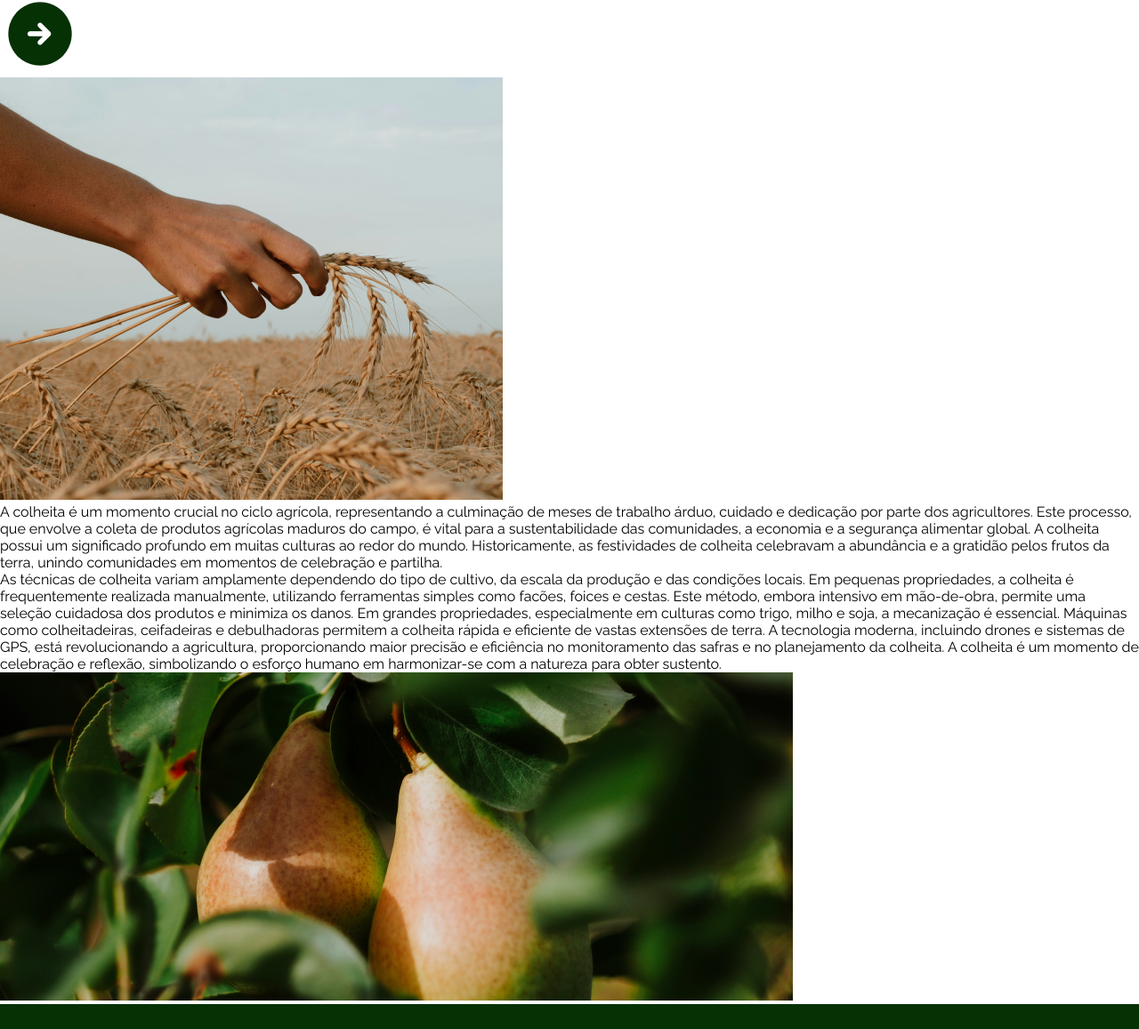
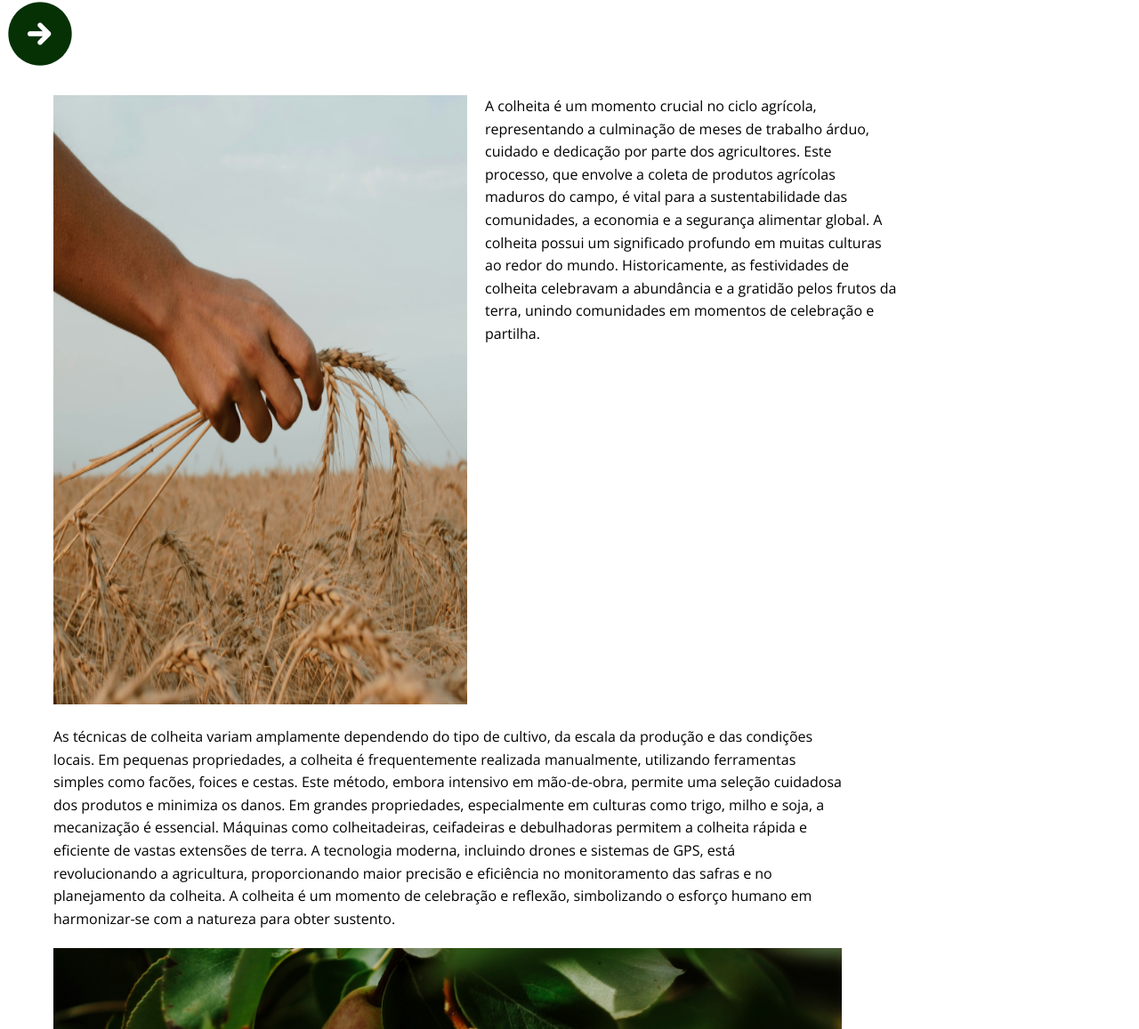
Before and after one commit to Theux15/FARMED, a plain HTML site: page Conteúdos/colheita/colheita.html in a window 1280 px wide. Shown: the part 670-1827 px from the top of the page at 89% size. Drawn offline with nearby package versions, Linux system fonts and the light colour scheme.

Commit message:
N- Arrumar o conteudo colheita e solos

```diff
--- a/Conteúdos/colheita/colheita.css
+++ b/Conteúdos/colheita/colheita.css
@@ -168,3 +168,72 @@ h1 {
    width: 886px;
    height: 275px;
 }
+
+/*/
+
+
+/*/
+
+.container {
+    max-width: 1200px;
+    margin: 0 auto;
+    padding: 20px;
+}
+
+.texto-e-imagem-centrado {
+    display: flex;
+    justify-content: center;
+    margin-bottom: 20px;
+}
+
+.texto-e-imagem {
+    display: flex;
+    align-items: flex-start;
+    width: 100%;
+}
+
+.imagem-container {
+    margin-right: 20px;
+}
+
+.imagem1 {
+    width: 465px;
+    height: 685px;
+}
+
+.texto-imagem1 {
+    width: 465px;
+    font-family: 'Open Sans', sans-serif;
+    text-align: left;
+    line-height: 1.6;
+    margin: 0;
+}
+
+
+.texto2-container, .imagem-centralizada {
+    width: 886px;
+    margin-bottom: 20px;
+}
+
+.texto2 {
+    font-family: 'Open Sans', sans-serif;
+    text-align: left;
+    margin: 0;
+    line-height: 1.6;
+}
+
+.imagem2 {
+    width: 886px;
+    height: auto;
+}
+
+.imagem-centralizada {
+    display: flex;
+    justify-content: center;
+    margin-top: 20px;
+}
+
+h1, h2 {
+    font-family: 'Raleway', sans-serif;
+    text-align: center;
+}
--- a/Conteúdos/colheita/colheita.html
+++ b/Conteúdos/colheita/colheita.html
@@ -46,27 +46,43 @@
 
         <img src="../../imagens/colheita/colheita_fundo.png" alt="img fundo">
 
-        <div>
+        <div class="seta_esquerda">
             <img src="../../imagens/setas/seta_esquerda.png" alt="seta_esquerda">
         </div>
 
         <h1>Colheita</h1>
 
-        <div>
+        <divs class="seta_direita">
             <img src="../../imagens/setas/seta_direita.png" alt="seta_direita">
         </div>
 
-        <div class="conteudo">
+        <div class="container">
+            <div class="texto-e-imagem-centrado">
+                <div class="texto-e-imagem">
+                    <div class="imagem-container">
+                        <img src="../../imagens/colheita/img1.png" alt="Imagem do plantio" class="imagem1">
+                    </div>
+                    <p class="texto-imagem1">
+                    A colheita é um momento crucial no ciclo agrícola, representando a culminação de meses de trabalho árduo, cuidado e dedicação por parte dos agricultores. Este processo, que envolve a coleta de produtos agrícolas maduros do campo, é vital para a sustentabilidade das comunidades, a economia e a segurança alimentar global. A colheita possui um significado profundo em muitas culturas ao redor do mundo. Historicamente, as festividades de colheita celebravam a abundância e a gratidão pelos frutos da terra, unindo comunidades em momentos de celebração e partilha.
+                    </p>
 
-            <img src="../../imagens/colheita/img1.png" alt="img1">
+                </div>
+            </div>
 
-            <p class="p1">A colheita é um momento crucial no ciclo agrícola, representando a culminação de meses de trabalho árduo, cuidado e dedicação por parte dos agricultores. Este processo, que envolve a coleta de produtos agrícolas maduros do campo, é vital para a sustentabilidade das comunidades, a economia e a segurança alimentar global.    A colheita possui um significado profundo em muitas culturas ao redor do mundo. Historicamente, as festividades de colheita celebravam a abundância e a gratidão pelos frutos da terra, unindo comunidades em momentos de celebração e partilha.</p>
+            <div class="texto-e-imagem-centralizado">
+                <div class="texto2-container">
+                    <p class="texto2">
+                        As técnicas de colheita variam amplamente dependendo do tipo de cultivo, da escala da produção e das condições locais. Em pequenas propriedades, a colheita é frequentemente realizada manualmente, utilizando ferramentas simples como facões, foices e cestas. Este método, embora intensivo em mão-de-obra, permite uma seleção cuidadosa dos produtos e minimiza os danos. Em grandes propriedades, especialmente em culturas como trigo, milho e soja, a mecanização é essencial. Máquinas como colheitadeiras, ceifadeiras e debulhadoras permitem a colheita rápida e eficiente de vastas extensões de terra. A tecnologia moderna, incluindo drones e sistemas de GPS, está revolucionando a agricultura, proporcionando maior precisão e eficiência no monitoramento das safras e no planejamento da colheita. A colheita é um momento de celebração e reflexão, simbolizando o esforço humano em harmonizar-se com a natureza para obter sustento.
+                    </p>
+                </div>
+                <div class="imagem-centralizada">
+                    <img src="../../imagens/colheita/img2.png" alt="Imagem do plantio" class="imagem2">
+                </div>
+            </div>
+        </div>
 
-            <p class="p2">As técnicas de colheita variam amplamente dependendo do tipo de cultivo, da escala da produção e das condições locais. Em pequenas propriedades, a colheita é frequentemente realizada manualmente, utilizando ferramentas simples como facões, foices e cestas. Este método, embora intensivo em mão-de-obra, permite uma seleção cuidadosa dos produtos e minimiza os danos.   Em grandes propriedades, especialmente em culturas como trigo, milho e soja, a mecanização é essencial. Máquinas como colheitadeiras, ceifadeiras e debulhadoras permitem a colheita rápida e eficiente de vastas extensões de terra. A tecnologia moderna, incluindo drones e sistemas de GPS, está revolucionando a agricultura, proporcionando maior precisão e eficiência no monitoramento das safras e no planejamento da colheita.    A colheita é um momento de celebração e reflexão, simbolizando o esforço humano em harmonizar-se com a natureza para obter sustento. </p>
 
-            <img src="../../imagens/colheita/img2.png" alt="img2">
 
-        </div>
         <div class="rodape">
             <a href="index.html" class="logo_rodape"><h1 class="logo_style">FARMED</h1></a>
 
--- a/Conteúdos/plantio/plantio.css
+++ b/Conteúdos/plantio/plantio.css
@@ -164,36 +164,36 @@ h1 {
     font-family: 'Open Sans', sans-serif;
   }
 
-/* Estilo para o contêiner principal */
 
-/* Estilo para o contêiner principal */
 .container {
-  max-width: 1200px; /* Define a largura máxima do contêiner */
-  margin: 0 auto; /* Centraliza o contêiner horizontalmente */
-  padding: 20px; /* Adiciona espaçamento interno ao contêiner */
+  max-width: 1200px;
+  margin: 0 auto;
+  padding: 20px;
 }
 
-/* Estilo para o contêiner de texto e imagem lado a lado */
+
 .texto-e-imagem {
   display: flex;
-  align-items: center; /* Alinha verticalmente a imagem e o texto */
-  margin-bottom: 20px; /* Espaço abaixo do contêiner */
+  align-items: center;
+  margin-bottom: 20px;
 }
 
 .imagem-container {
-  margin-right: 20px; /* Espaço à direita da imagem */
+  margin-right: 20px;
 }
 
 .imagem1-container img {
-  max-width: 250px; /* Define a largura máxima para a imagem 1 */
-  height: auto; /* Mantém a proporção da imagem */
+  max-width: 250px;
+  height: auto;
 }
 
 .texto-imagem1 {
-  max-width: 600px; /* Ajuste para alinhar com a largura da imagem 2 */
+  max-width: 600px;
   font-family: 'Open Sans', sans-serif;
   margin: 0;
   line-height: 1.6;
+  margin-top: 30px;
+}
 
 
 .texto-e-imagem-centralizado {
@@ -209,19 +209,22 @@ h1 {
   margin: 0;
   font-family: 'Open Sans', sans-serif;
   text-align: center;
+  margin-top: 30px;
 }
 
 
 .imagem2 {
-  max-width: 600px;
+  max-width: 900px;
   height: auto;
 }
+
 
 
 .imagem-centralizada {
   display: flex;
   justify-content: center;
   margin-top: 20px;
+
 }
 
 
@@ -229,3 +232,33 @@ h1, h2 {
   font-family: 'Raleway', sans-serif;
   text-align: center;
 }
+
+
+.texto-e-imagem, .texto-e-imagem-centralizado {
+  display: flex;
+  align-items: center;
+  margin-bottom: 20px;
+  max-width: 800px;
+  margin: 0 auto;
+}
+
+.imagem1-container, .imagem-centralizada {
+  flex: 1;
+  display: flex;
+  justify-content: center;
+}
+
+.imagem1, .imagem2 {
+  max-width: 100%;
+  height: auto;
+}
+
+.texto-imagem1, .texto-com-imagem {
+  flex: 1;
+  font-family: 'Open Sans', sans-serif;
+  margin: 0;
+  line-height: 1.6;
+  text-align: left;
+  max-width: 100%;
+  margin-top: 30px;
+}
```
Also changed, not shown: Conteúdos/plantio/plantio.html (+2 -0 lines).
